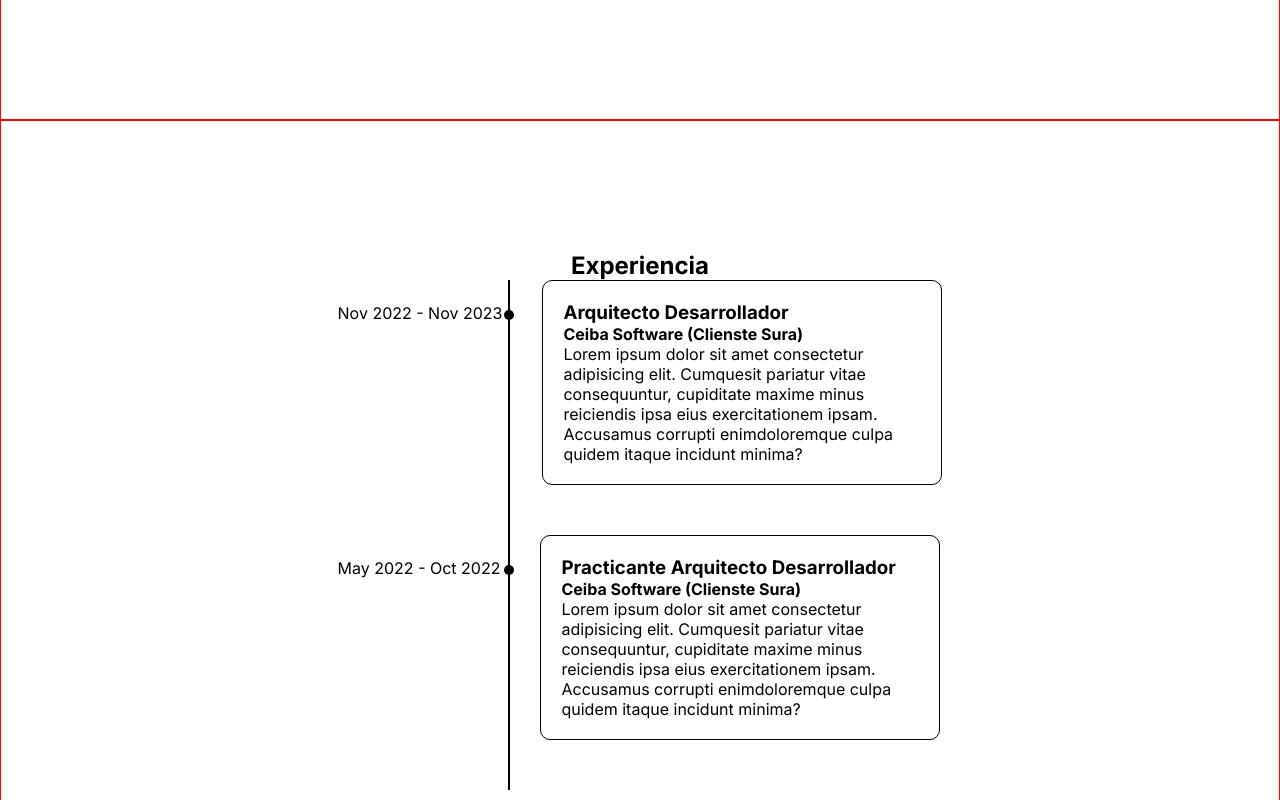
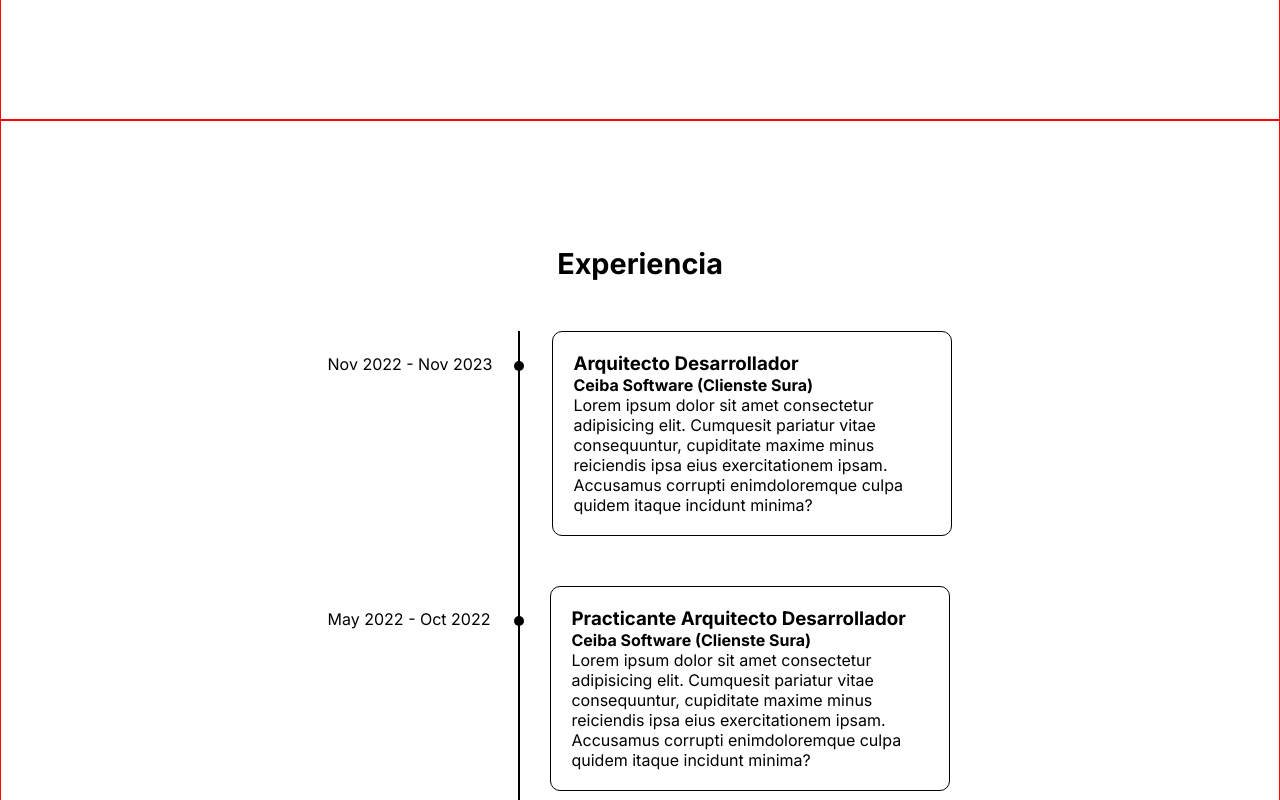
Before and after one commit to felipe-u/portfolio, a React (Vite) app: page / in a window 1280 px wide. Shown: the part 680-1480 px from the top of the page. Built offline with nearby package versions, Linux system fonts and the light colour scheme; a web font is replaced by a local one.

Commit message:
style: Improve Experience Page UI and general section UX

```diff
--- a/src/components/Main.tsx
+++ b/src/components/Main.tsx
@@ -12,11 +12,11 @@ export function Main() {
         <AboutPage />
       </section>
 
-      <section id='exp'>
+      <section id='exp' className='start-layout'>
         <ExpPage />
       </section>
 
-      <section id='projects'>
+      <section id='projects' className='start-layout'>
         <ProjectsPage />
       </section>
 
--- a/src/styles/Exp.css
+++ b/src/styles/Exp.css
@@ -1,19 +1,21 @@
 .exp-container h2 {
   text-align: center;
+  padding: 50px 0;
+  font-size: 1.8em;
 }
 
 .timeline-item {
   position: relative;
   display: flex;
   align-items: baseline;
-  gap: 40px;
+  gap: 60px;
   padding-bottom: 50px;
 }
 
 .timeline-item::before {
   content: '';
   position: absolute;
-  left: 170px;
+  left: 190px;
   top: 0;
   width: 2px;
   height: 100%;
@@ -26,7 +28,7 @@
   height: 10px;
   border-radius: 50%;
   position: absolute;
-  left: 166px;
+  left: 186px;
   top: 30px;
 }
 
--- a/src/styles/Header.css
+++ b/src/styles/Header.css
@@ -10,6 +10,7 @@ header {
   left: 0;
   padding: 5px 15px;
   backdrop-filter: blur(5px);
+  z-index: 10;
 }
 
 header h1 {
--- a/src/styles/Main.css
+++ b/src/styles/Main.css
@@ -2,7 +2,13 @@ section {
   border: 1px solid red;
   min-height: 100vh;
   display: grid;
-  place-items: center;
+  align-items: center;
+  justify-items: center;
+  padding-top: 75px;
+}
+
+.start-layout {
+  align-items: start;
 }
 
 .about-container {
```
